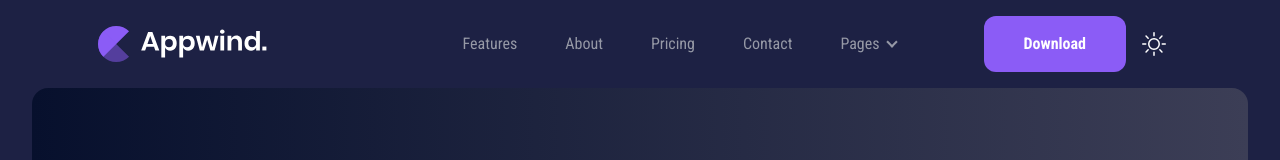
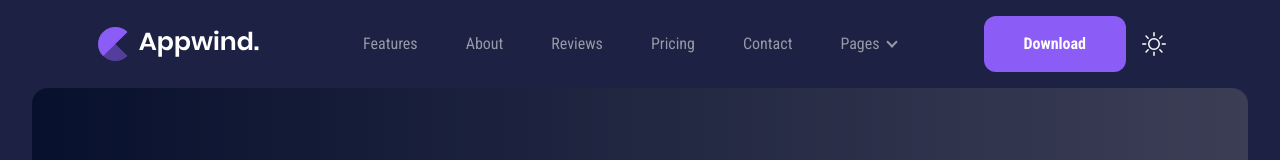
Before and after one commit to htuandev/appwind, a React (Create React App) app: page / in a window 1280 px wide. Shown: the top 160 px of the page. Built offline with nearby package versions, Linux system fonts and the light colour scheme.

Commit message:
Update Navbar.js

```diff
--- a/src/components/Navbar.js
+++ b/src/components/Navbar.js
@@ -25,7 +25,13 @@ export default function Navbar() {
 		sub: false,
 	});
 
-	const switchDisplay = (id) => document.getElementById(id).scrollIntoView({behavior: 'smooth'});
+	const switchDisplay = (id) => {
+		document.getElementById(id).scrollIntoView({behavior: 'smooth'});
+		setIsDropdownOpen({
+			...isDropdownOpen,
+			bar: !isDropdownOpen.bar,
+		});
+	};
 
 	useEffect(() => {
 		window.onscroll = () => {
@@ -49,9 +55,9 @@ export default function Navbar() {
 					isTop ? `lg:py-8` : `lg:py-6`
 				}`}
 				onClick={() => {
-          if (id.trim() === "") return
-          switchDisplay(id)
-        }}
+					if (id.trim() === '') return;
+					switchDisplay(id);
+				}}
 			>
 				{name}
 			</span>
@@ -89,10 +95,11 @@ export default function Navbar() {
 								}`}
 							>
 								<ul className='lg:flex lg:justify-end'>
-									<Li name='Features' id='features'/>
-									<Li name='About' id='about'/>
-									<Li name='Pricing' id='pricing'/>
-									<Li name='Contact' id='contact'/>
+									<Li name='Features' id='features' />
+									<Li name='About' id='about' />
+									<Li name='Reviews' id='feedback' />
+									<Li name='Pricing' id='pricing' />
+									<Li name='Contact' id='contact' />
 									<li
 										className=' relative group text-grey'
 										onClick={() =>
@@ -128,7 +135,9 @@ export default function Navbar() {
 							</nav>
 						</div>
 						<div className=' hidden sm:flex justify-end pr-16 lg:pr-0 xl:pl-20'>
-							<div className='btn select-none' onClick={()=> switchDisplay('download')}>Download</div>
+							<div className='btn select-none' onClick={() => switchDisplay('download')}>
+								Download
+							</div>
 							<div className='flex justify-center items-center cursor-pointer rounded-full w-10 md:w-14 md:h-14 text-black dark:text-white'>
 								<BsSun className='hidden dark:block text-2xl' onClick={toggleDarkMode} />
 								<BsMoonStars className='dark:hidden block text-2xl' onClick={toggleDarkMode} />
```
